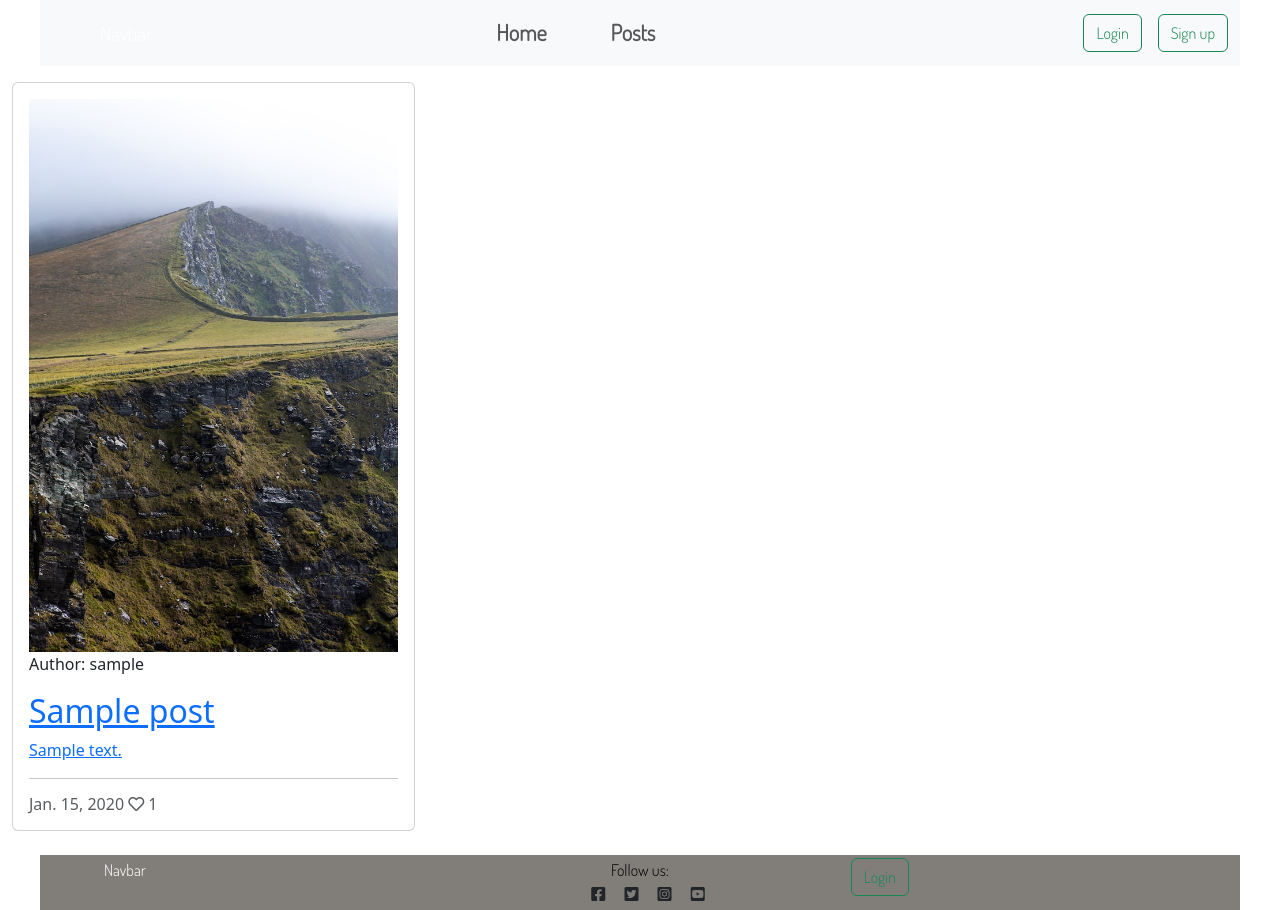
After one commit to tmarkec/take_a_hike, a Django app: page /post/ in a window 1280 px wide. The commit adds this page. Run offline with Django 3.2, Linux system fonts and the light colour scheme; tables that the repository leaves empty hold one stand-in row (values such as "Sample post").

Commit message:
bug fix display post.html

```diff
--- a/blog/urls.py
+++ b/blog/urls.py
@@ -2,5 +2,6 @@ from . import views
 from django.urls import path
 
 urlpatterns = [
-    path('', views.index, name='index')
+    path('', views.IndexView.as_view(), name='index'),
+    path('post/', views.PostList.as_view(), name='post')
 ]
--- a/blog/views.py
+++ b/blog/views.py
@@ -1,6 +1,30 @@
-from django.shortcuts import render
+from django.shortcuts import render, get_object_or_404
+from django.views import generic, View
+from .models import Post
 
 
 # Create your views here.
-def index(request):
-    return render(request, 'index.html')
+# def index(request):
+#     return render(request, 'index.html')
+
+
+class IndexView(View):
+    def get(self, request, *args, **kwargs):
+        return render(request, 'index.html')
+
+
+class PostList(generic.ListView):
+    model = Post
+    queryset = Post.objects.filter(status=1).order_by('-created_on')
+    template_name = 'post.html'
+    paginate_by = 8
+
+# class PostDetail(View):
+#     def get(self, request, slug, *args, **kwargs):
+#         queryset = Post.objects.filter(status=1)
+#         post = get_object_or_404(querryset, slug=slug)
+#         comments = post.comments.filter(approved=True).order_by('created_on')
+#         liked = False
+#         if post.likes.filter(id=self.request.user.id).exist():
+#             liked = True
+#         return render(request, template_name)
--- a/take_a_hike/settings.py
+++ b/take_a_hike/settings.py
@@ -29,7 +29,7 @@ TEMPLATES_DIR = os.path.join(BASE_DIR, 'templates')
 SECRET_KEY = os.environ.get('SECRET_KEY')
 
 # SECURITY WARNING: don't run with debug turned on in production!
-DEBUG = False
+DEBUG = True
 
 ALLOWED_HOSTS = ["blog-hike.herokuapp.com", "localhost"]
 
--- a/take_a_hike/urls.py
+++ b/take_a_hike/urls.py
@@ -20,4 +20,5 @@ urlpatterns = [
     path('admin/', admin.site.urls),
     path('', include("blog.urls"), name="blog-urls"),
     path('summernote/', include("django_summernote.urls")),
+    path('post', include('blog.urls'), name='blog_urls'),
 ]
--- a/templates/base.html
+++ b/templates/base.html
@@ -25,10 +25,10 @@
               <div class="collapse navbar-collapse center" id="navbarTogglerDemo02">
                 <ul class="navbar-nav me-auto mb-2 mb-lg-0">
                   <li class="nav-item">
-                    <a class="nav-link " aria-current="page" href="#">Home</a>
+                    <a class="nav-link " aria-current="page" href="{% url 'index' %}">Home</a>
                   </li>
                   <li class="nav-item ms-5">
-                    <a class="nav-link" href="#">Posts</a>
+                    <a class="nav-link" href="{% url 'post' %}">Posts</a>
                   </li>
                 </ul>
                 <form class="d-flex justify-content-end" role="search">
--- /dev/null
+++ b/templates/post.html
@@ -0,0 +1,57 @@
+{% extends "base.html" %}
+
+{% block content %}
+<div class="container-fluid">
+  <div class="row">
+
+      <!-- Blog Entries Column -->
+      <div class="col-12 mt-3 left">
+        <div class="row">
+            {% for post in post_list %}
+            <div class="col-md-4">
+                <div class="card mb-4">
+                    <div class="card-body">
+                        <div class="image-container">
+                            {% if "placeholder" in post.featured_image.url %}
+                            <img class="card-img-top"
+                                src="../static/images/kerry.jpg">
+                            {% else %}
+                            <img class="card-img-top" src="../static/images/kerry.jpg">
+                            {% endif %}
+                            <div class="image-flash">
+                                <p class="author">Author: {{ post.author }}</p>
+                            </div>
+                        </div>
+                        <a href="#" class="post-link">
+                            <h2 class="card-title">{{ post.title }}</h2>
+                            <p class="card-text">{{ post.excerpt }}</p>
+                        </a>
+                        <hr />
+                        <p class="card-text text-muted h6">{{ post.created_on}} <i class="far fa-heart"></i>
+                            {{ post.number_of_likes }}</p>
+                    </div>
+                </div>
+            </div>
+            {% if forloop.counter|divisibleby:4 %}
+        </div>
+        <div class="row">
+            {% endif %}
+            {% endfor %}
+
+        </div>
+        {% if is_paginated %}
+        <nav aria-label="Page navigation">
+            <ul class="pagination justify-content-center">
+                {% if page_obj.has_previous %}
+                <li><a href="?page={{ page_obj.previous_page_number }}" class="page-link">&laquo; PREV </a></li>
+                {% endif %}
+                {% if page_obj.has_next %}
+                <li><a href="?page={{ page_obj.next_page_number }}" class="page-link"> NEXT &raquo;</a></li>
+
+                {% endif %}
+            </ul>
+        </nav>
+        {% endif %}
+    </div>
+
+{% endblock content %}
```
Also changed, not shown: static/images/kerry.jpg (added).
